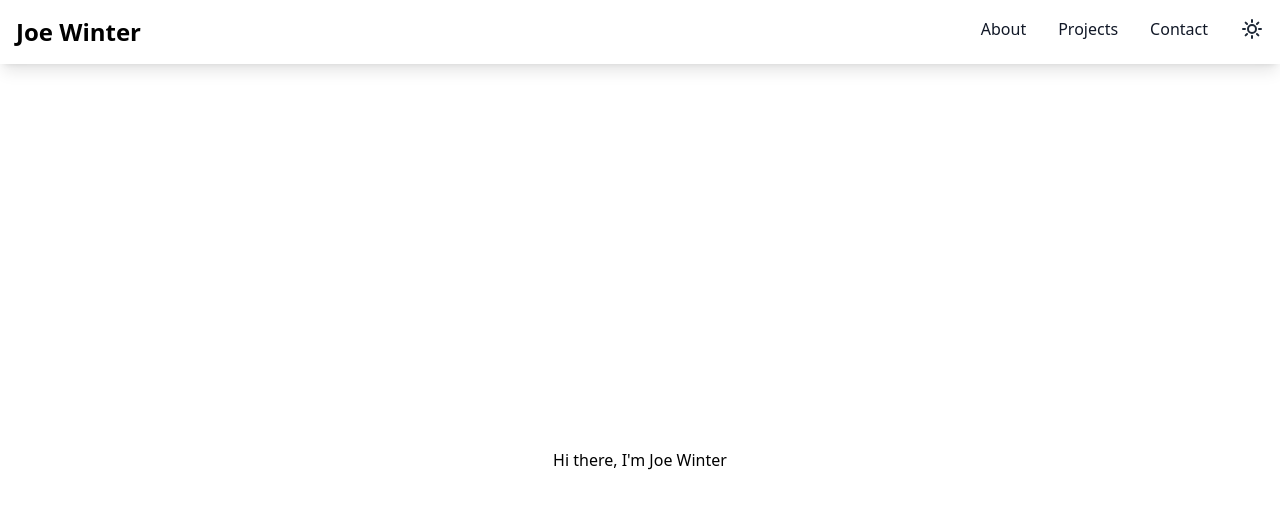
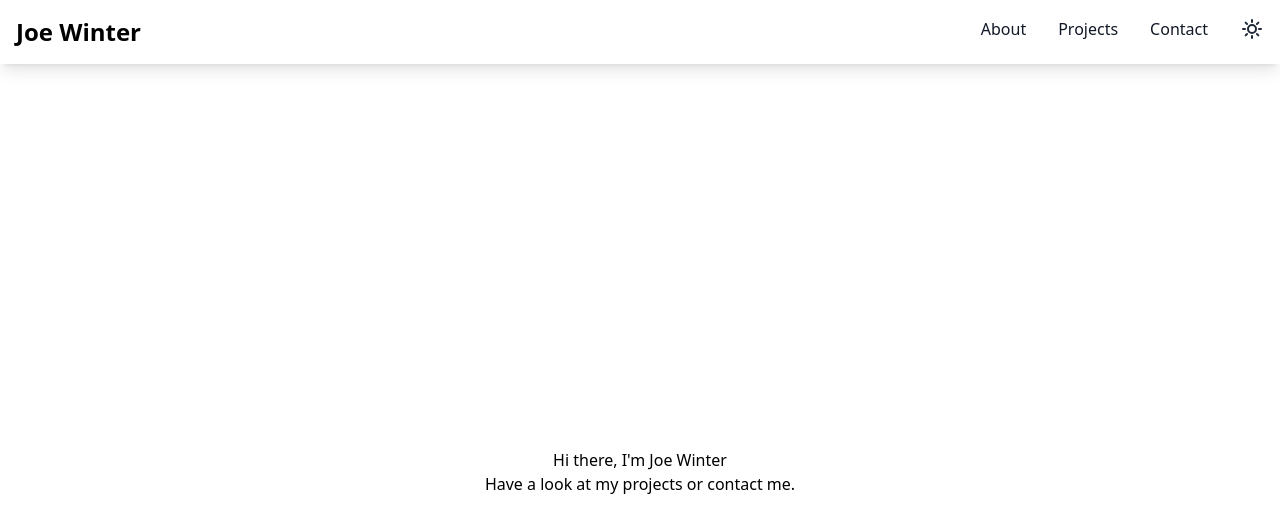
Before and after one commit to joe-winter/portfolio, a React app: page / in a window 1280 px wide. Shown: the top 532 px of the page. Built offline with nearby package versions, Linux system fonts and the light colour scheme; the HTML template or start-up script is replaced by a standard one.

Commit message:
added home page text

```diff
--- a/src/pages/Home.jsx
+++ b/src/pages/Home.jsx
@@ -5,6 +5,7 @@ export default function Home() {
         <h4 className="text-black dark:text-white">
           Hi there, I&apos;m Joe Winter
         </h4>
+        <span className="text-black dark:text-white">Have a look at my projects or contact me.</span>
       </div>
     </>
   );
```
Also changed, not shown: 1 other file (tests, documents, lock files or other folders).
